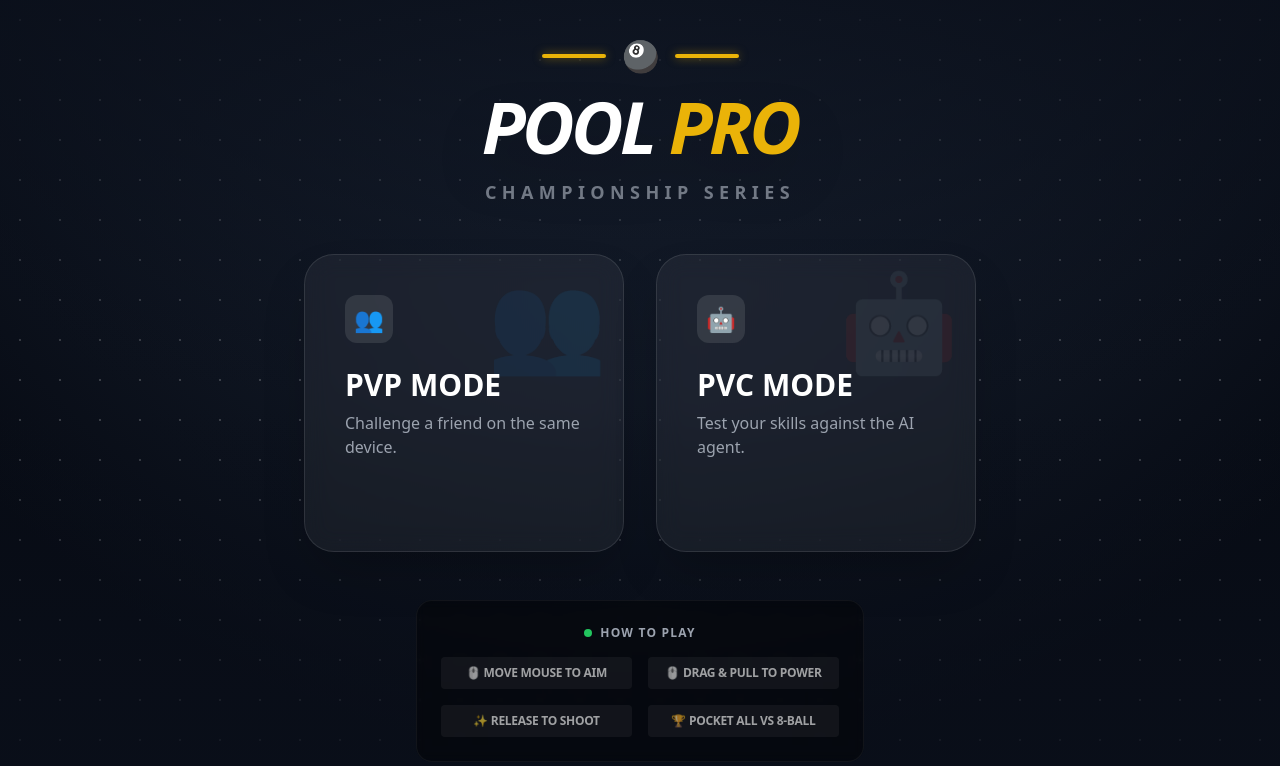
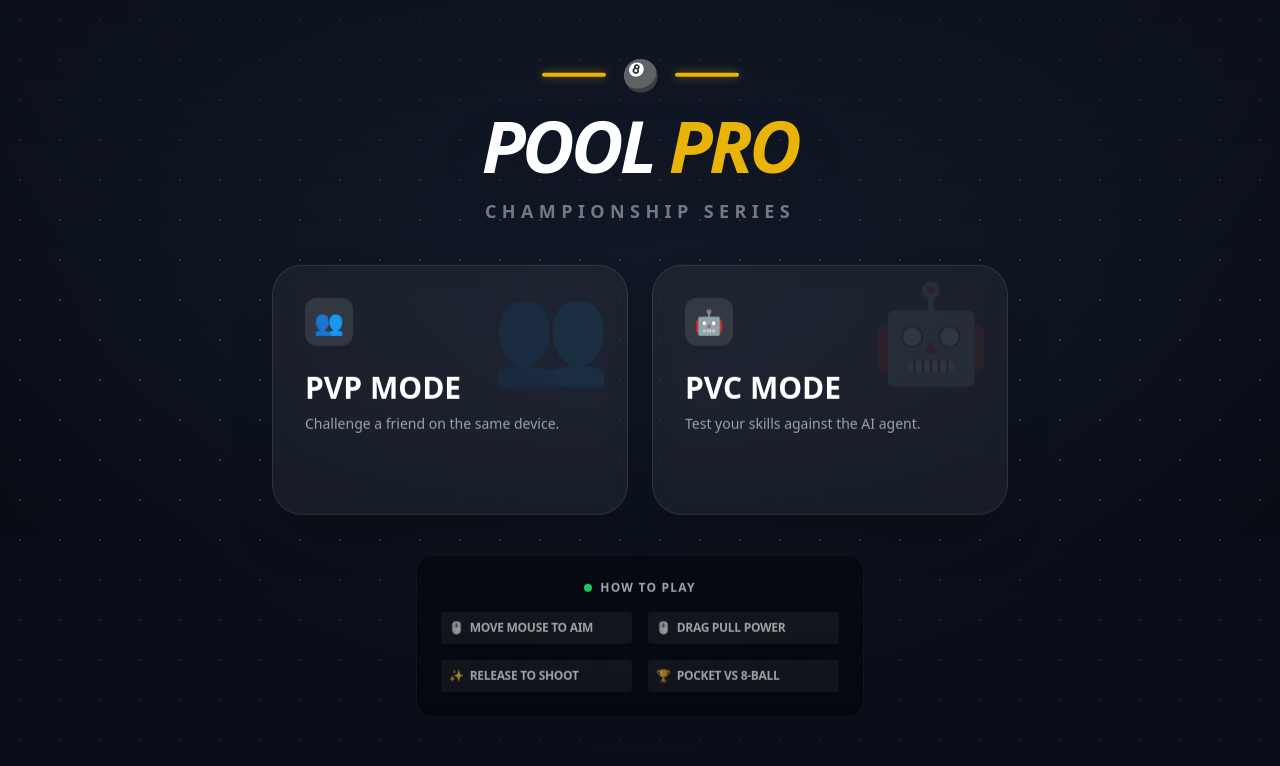
Before and after one commit to yeshakikani/pool, a React (Create React App) app: page / in a window 1280 px wide. Shown: the top 766 px of the page. Built offline with nearby package versions, Linux system fonts and the light colour scheme.

Commit message:
favicon ico done

```diff
--- a/public/index.html
+++ b/public/index.html
@@ -3,7 +3,7 @@
 
 <head>
   <meta charset="utf-8" />
-  <link rel="icon" href="%PUBLIC_URL%/favicon.ico" />
+  <link rel="icon" type="image/png" href="%PUBLIC_URL%/favicon.png" />
   <meta name="viewport" content="width=device-width, initial-scale=1, maximum-scale=5" />
   <meta name="theme-color" content="#070b14" />
   <meta name="description"
@@ -25,6 +25,7 @@
   <meta name="mobile-web-app-capable" content="yes" />
 
   <title>Pool Pro Championship - Play 8-Ball Pool Online</title>
+  <link rel="icon" type="image/png" href="%PUBLIC_URL%/favicon.png">
 </head>
 
 
--- a/src/components/poolgame.jsx
+++ b/src/components/poolgame.jsx
@@ -1037,7 +1037,7 @@ const PoolGame = () => {
   }, [gameMode]);
   if (!gameMode) {
     return (
-      <div className="min-h-screen w-full flex items-center justify-center p-4 relative overflow-hidden font-sans select-none" role="main">
+      <div className="h-[100dvh] w-full flex items-center justify-center p-2 sm:p-4 fixed inset-0 overflow-hidden font-sans select-none bg-[#070b14]" role="main">
 
         {/* Premium Performance Background: Radial Gradient replaces heavy image for 100% score */}
         <div
@@ -1052,37 +1052,38 @@ const PoolGame = () => {
         </div>
         <div aria-hidden="true" className="absolute inset-0 bg-gradient-to-b from-[#0a0f1a]/80 via-transparent to-[#0a0f1a]/90 z-0"></div>
 
+        <div className="relative z-10 w-full max-w-5xl flex flex-col items-center justify-center h-full max-h-[900px]">
 
-        <div className="relative z-10 w-full max-w-4xl text-center space-y-12">
+          <div className="flex flex-col items-center justify-center w-full gap-4 sm:gap-6 lg:gap-10 translate-y-[-2%]">
 
-          <div className="space-y-4 animate-in slide-in-from-top duration-700">
-            <div aria-hidden="true" className="flex items-center justify-center gap-4 mb-2">
-              <div className="w-16 h-1 bg-yellow-500 rounded-full shadow-[0_0_10px_rgba(234,179,8,0.5)]"></div>
-              <span className="text-yellow-500 text-3xl" role="img" aria-label="billiards ball">🎱</span>
-              <div className="w-16 h-1 bg-yellow-500 rounded-full shadow-[0_0_10px_rgba(234,179,8,0.5)]"></div>
+            <div className="space-y-2 lg:space-y-4 animate-in slide-in-from-top duration-700">
+              <div aria-hidden="true" className="flex items-center justify-center gap-2 lg:gap-4 mb-1 lg:mb-2">
+                <div className="w-10 lg:w-16 h-1 bg-yellow-500 rounded-full shadow-[0_0_10px_rgba(234,179,8,0.5)]"></div>
+                <span className="text-yellow-500 text-2xl lg:text-3xl" role="img" aria-label="billiards ball">🎱</span>
+                <div className="w-10 lg:w-16 h-1 bg-yellow-500 rounded-full shadow-[0_0_10px_rgba(234,179,8,0.5)]"></div>
               </div>
-            <h1 className="text-7xl font-black text-white tracking-tighter uppercase italic leading-none drop-shadow-2xl">
+              <h1 className="text-5xl md:text-6xl lg:text-7xl font-black text-white tracking-tighter uppercase italic leading-none drop-shadow-2xl text-center">
                 POOL <span className="text-yellow-500">PRO</span>
               </h1>
-            <p className="text-gray-400 text-lg font-bold tracking-[0.3em] uppercase opacity-70">Championship Series</p>
+              <p className="text-gray-400 text-xs md:text-base lg:text-lg font-bold tracking-[0.2em] lg:tracking-[0.3em] uppercase opacity-70 text-center">Championship Series</p>
             </div>
 
             {/* MODE CARDS */}
-          <div className="grid grid-cols-1 md:grid-cols-2 gap-8 w-full max-w-2xl mx-auto" role="group" aria-label="Select game mode">
+            <div className="grid grid-cols-1 md:grid-cols-2 gap-3 md:gap-6 w-full max-w-sm md:max-w-2xl lg:max-w-3xl mx-auto px-4" role="group" aria-label="Select game mode">
 
               <button
                 onClick={() => setGameMode('pvp')}
                 aria-label="Player vs Player mode - Challenge a friend on the same device"
-              className="group relative bg-white/5 hover:bg-white/10 border border-white/10 rounded-[30px] p-10 transition-all duration-500 hover:scale-105 active:scale-95 shadow-2xl backdrop-blur-md overflow-hidden"
+                className="group relative bg-white/5 hover:bg-white/10 border border-white/10 rounded-[24px] lg:rounded-[30px] p-5 lg:p-8 transition-all duration-500 hover:scale-105 active:scale-95 shadow-2xl backdrop-blur-md overflow-hidden text-center md:text-left"
               >
                 <div aria-hidden="true" className="absolute top-0 right-0 p-4 opacity-10 group-hover:opacity-20 transition-opacity">
-                <span className="text-8xl">👥</span>
+                  <span className="text-6xl lg:text-8xl">👥</span>
                 </div>
-              <div className="relative z-10 text-left">
-                <div aria-hidden="true" className="w-12 h-12 bg-white/10 rounded-xl flex items-center justify-center text-2xl mb-6 group-hover:bg-yellow-500 transition-colors duration-300">👥</div>
-                <h2 className="text-white text-3xl font-black mb-2">PVP MODE</h2>
-                <p className="text-gray-400 font-medium">Challenge a friend on the same device.</p>
-                <div aria-hidden="true" className="mt-8 flex items-center gap-2 text-yellow-500 font-bold text-sm tracking-widest opacity-0 group-hover:opacity-100 transition-all">
+                <div className="relative z-10 flex flex-col items-center md:items-start">
+                  <div aria-hidden="true" className="w-10 h-10 lg:w-12 lg:h-12 bg-white/10 rounded-xl flex items-center justify-center text-xl lg:text-2xl mb-3 lg:mb-6 group-hover:bg-yellow-500 transition-colors duration-300">👥</div>
+                  <h2 className="text-white text-2xl lg:text-3xl font-black mb-1 lg:mb-2">PVP MODE</h2>
+                  <p className="text-gray-400 font-medium text-xs lg:text-sm">Challenge a friend on the same device.</p>
+                  <div aria-hidden="true" className="mt-4 lg:mt-8 flex items-center justify-center md:justify-start gap-2 text-yellow-500 font-bold text-xs tracking-widest opacity-0 group-hover:opacity-100 transition-all">
                     START GAME <span className="group-hover:translate-x-2 transition-transform">→</span>
                   </div>
                 </div>
@@ -1091,16 +1092,16 @@ const PoolGame = () => {
               <button
                 onClick={() => setGameMode('pvc')}
                 aria-label="Player vs Computer mode - Test your skills against the AI agent"
-              className="group relative bg-white/5 hover:bg-white/10 border border-white/10 rounded-[30px] p-10 transition-all duration-500 hover:scale-105 active:scale-95 shadow-2xl backdrop-blur-md overflow-hidden"
+                className="group relative bg-white/5 hover:bg-white/10 border border-white/10 rounded-[24px] lg:rounded-[30px] p-5 lg:p-8 transition-all duration-500 hover:scale-105 active:scale-95 shadow-2xl backdrop-blur-md overflow-hidden text-center md:text-left"
               >
                 <div aria-hidden="true" className="absolute top-0 right-0 p-4 opacity-10 group-hover:opacity-20 transition-opacity">
-                <span className="text-8xl">🤖</span>
+                  <span className="text-6xl lg:text-8xl">🤖</span>
                 </div>
-              <div className="relative z-10 text-left">
-                <div aria-hidden="true" className="w-12 h-12 bg-white/10 rounded-xl flex items-center justify-center text-2xl mb-6 group-hover:bg-yellow-500 transition-colors duration-300">🤖</div>
-                <h2 className="text-white text-3xl font-black mb-2">PVC MODE</h2>
-                <p className="text-gray-400 font-medium">Test your skills against the AI agent.</p>
-                <div aria-hidden="true" className="mt-8 flex items-center gap-2 text-yellow-500 font-bold text-sm tracking-widest opacity-0 group-hover:opacity-100 transition-all">
+                <div className="relative z-10 flex flex-col items-center md:items-start">
+                  <div aria-hidden="true" className="w-10 h-10 lg:w-12 lg:h-12 bg-white/10 rounded-xl flex items-center justify-center text-xl lg:text-2xl mb-3 lg:mb-6 group-hover:bg-yellow-500 transition-colors duration-300">🤖</div>
+                  <h2 className="text-white text-2xl lg:text-3xl font-black mb-1 lg:mb-2">PVC MODE</h2>
+                  <p className="text-gray-400 font-medium text-xs lg:text-sm">Test your skills against the AI agent.</p>
+                  <div aria-hidden="true" className="mt-4 lg:mt-8 flex items-center justify-center md:justify-start gap-2 text-yellow-500 font-bold text-xs tracking-widest opacity-0 group-hover:opacity-100 transition-all">
                     START GAME <span className="group-hover:translate-x-2 transition-transform">→</span>
                   </div>
                 </div>
@@ -1109,18 +1110,19 @@ const PoolGame = () => {
             </div>
 
             {/* HELP CARD */}
-          <div className="max-w-md mx-auto bg-black/40 border border-white/5 rounded-2xl p-6 backdrop-blur-sm animate-in fade-in duration-1000 slide-in-from-bottom-5" role="region" aria-label="How to play">
-            <h2 className="text-gray-400 font-black text-xs uppercase tracking-widest mb-4 flex items-center justify-center gap-2">
-              <span aria-hidden="true" className="w-2 h-2 rounded-full bg-green-500"></span> How to Play
+            <div className="max-w-md w-full mx-auto bg-black/40 border border-white/5 rounded-xl lg:rounded-2xl p-4 lg:p-6 backdrop-blur-sm animate-in fade-in duration-1000 slide-in-from-bottom-5 px-4" role="region" aria-label="How to play">
+              <h2 className="text-gray-400 font-black text-[10px] lg:text-xs uppercase tracking-widest mb-3 lg:mb-4 flex items-center justify-center gap-2">
+                <span aria-hidden="true" className="w-1.5 h-1.5 lg:w-2 lg:h-2 rounded-full bg-green-500"></span> How to Play
               </h2>
-            <ul className="grid grid-cols-2 gap-4 text-xs font-bold uppercase tracking-tight text-white/60 list-none p-0 m-0">
-              <li className="bg-white/5 p-2 rounded"><span aria-hidden="true">🖱️</span> Move Mouse to Aim</li>
-              <li className="bg-white/5 p-2 rounded"><span aria-hidden="true">🖱️</span> Drag &amp; Pull to Power</li>
-              <li className="bg-white/5 p-2 rounded"><span aria-hidden="true">✨</span> Release to Shoot</li>
-              <li className="bg-white/5 p-2 rounded"><span aria-hidden="true">🏆</span> Pocket all vs 8-Ball</li>
+              <ul className="grid grid-cols-2 gap-2 lg:gap-4 text-[9px] lg:text-xs font-bold uppercase tracking-tight text-white/60 list-none p-0 m-0">
+                <li className="bg-white/5 p-2 rounded flex items-center gap-1.5"><span aria-hidden="true">🖱️</span> Move Mouse to Aim</li>
+                <li className="bg-white/5 p-2 rounded flex items-center gap-1.5"><span aria-hidden="true">🖱️</span> Drag Pull Power</li>
+                <li className="bg-white/5 p-2 rounded flex items-center gap-1.5"><span aria-hidden="true">✨</span> Release to Shoot</li>
+                <li className="bg-white/5 p-2 rounded flex items-center gap-1.5"><span aria-hidden="true">🏆</span> Pocket vs 8-Ball</li>
               </ul>
             </div>
 
+          </div>
         </div>
       </div>
     );
@@ -1331,82 +1333,62 @@ const PoolGame = () => {
           aria-describedby="game-over-message"
         >
           <div
-            className={`w-full max-w-[90%] sm:max-w-sm md:max-w-md bg-slate-900 border-2 sm:border-[3px] ${gameMode === 'pvc' && gameState.winner === 1
-              ? 'border-green-500 shadow-[0_0_100px_rgba(34,197,94,0.3)]'
-              : 'border-yellow-500 shadow-[0_0_100px_rgba(234,179,8,0.3)]'
-              } rounded-xl sm:rounded-[30px] md:rounded-[50px] text-center transform animate-in zoom-in duration-500 overflow-y-auto`}
+            className={`w-full max-w-[90%] sm:max-w-sm md:max-w-md bg-[#0a0f1a]/95 backdrop-blur-2xl border-2 sm:border-[4px] ${gameMode === 'pvc' && gameState.winner === 1
+              ? 'border-green-400 shadow-[0_0_120px_rgba(74,222,128,0.4)]'
+              : 'border-yellow-400 shadow-[0_0_120px_rgba(250,204,21,0.4)]'
+              } rounded-[40px] text-center transform animate-in zoom-in duration-500 overflow-y-auto relative`}
             style={{
               maxHeight: '92dvh',
-              padding: isMobileLandscape ? '10px 14px' : '24px 20px',
+              padding: isMobileLandscape ? '16px 20px' : '40px 30px',
             }}
           >
-            {/* Trophy emoji */}
+            {/* Background Glow Effect */}
+            <div className={`absolute top-0 left-1/2 -translate-x-1/2 w-32 h-32 blur-[60px] opacity-20 -z-10 ${gameMode === 'pvc' && gameState.winner === 1 ? 'bg-green-500' : 'bg-yellow-500'}`}></div>
+
+            {/* Trophy emoji / Icon */}
             <div
               aria-hidden="true"
-              className="drop-shadow-2xl"
+              className="relative inline-block mb-4 sm:mb-8"
+            >
+              <div className={`absolute inset-0 blur-3xl opacity-50 ${gameMode === 'pvc' && gameState.winner === 1 ? 'bg-green-500' : 'bg-yellow-500'}`}></div>
+              <div
+                className="relative text-7xl sm:text-8xl drop-shadow-[0_0_15px_rgba(0,0,0,0.5)] animate-[bounce_3s_infinite]"
                 style={{
-                fontSize: isMobileLandscape ? '1.5rem' : '3rem',
-                marginBottom: isMobileLandscape ? '2px' : '12px',
+                  fontSize: isMobileLandscape ? '2.5rem' : '5rem',
                 }}
               >
-              {gameMode === 'pvc' && gameState.winner === 1 ? '' : '🏆'}
+                {gameMode === 'pvc' && gameState.winner === 1 ? '🏆' : (gameState.winner === 2 && gameMode === 'pvc' ? '🤖' : '🏆')}
+              </div>
             </div>
 
             <h2
               id="game-over-title"
-              className="text-white font-black tracking-tighter italic uppercase leading-none"
+              className="text-white font-black tracking-tighter italic uppercase leading-tight mb-1"
               style={{
-                fontSize: isMobileLandscape ? '1.2rem' : '1.5rem',
-                marginBottom: isMobileLandscape ? '4px' : '6px',
+                fontSize: isMobileLandscape ? '1.8rem' : '2.8rem',
               }}
             >
-              {gameMode === 'pvc' && gameState.winner === 1 ? 'YOU WIN!' : 'GAME OVER'}
+              {gameMode === 'pvc'
+                ? (gameState.winner === 1 ? 'YOU WIN!' : 'AI WINS!')
+                : `PLAYER ${gameState.winner} WINS!`}
             </h2>
 
             <div
               aria-hidden="true"
               className={`${gameMode === 'pvc' && gameState.winner === 1
-                ? 'bg-green-500 shadow-[0_0_15px_rgba(34,197,94,0.8)]'
-                : 'bg-yellow-500 shadow-[0_0_15px_rgba(234,179,8,0.8)]'
-                } mx-auto rounded-full`}
+                ? 'bg-green-500'
+                : 'bg-yellow-500'
+                } mx-auto rounded-full mt-2`}
               style={{
-                height: isMobileLandscape ? '2px' : '3px',
-                width: isMobileLandscape ? '40px' : '60px',
-                margin: isMobileLandscape ? '4px auto' : '10px auto 12px',
+                height: '4px',
+                width: '80px',
+                margin: isMobileLandscape ? '8px auto' : '15px auto 20px',
               }}
             />
 
-            <p
-              className="text-white font-black tracking-tight uppercase"
-              style={{
-                fontSize: isMobileLandscape ? '0.7rem' : '1rem',
-                marginBottom: isMobileLandscape ? '6px' : '14px',
-              }}
-            >
-              {gameMode === 'pvc'
-                ? (gameState.winner === 1 ? 'CONGRATULATIONS!' : 'AI PLAYER WINS!')
-                : `PLAYER ${gameState.winner} WINS!`
-              }
-            </p>
 
-            <div
-              className="bg-white/5 rounded-xl border border-white/10 shadow-inner"
-              style={{
-                padding: isMobileLandscape ? '5px 10px' : '10px 14px',
-                marginBottom: isMobileLandscape ? '8px' : '16px',
-              }}
-            >
-              <p
-                id="game-over-message"
-                className={`${gameMode === 'pvc' && gameState.winner === 1 ? 'text-green-400' : 'text-yellow-400'
-                  } font-bold italic uppercase tracking-wider leading-relaxed`}
-                style={{ fontSize: isMobileLandscape ? '8px' : '11px' }}
-              >
-                &ldquo; {gameState.message} &rdquo;
-              </p>
-            </div>
 
-            <div className="flex flex-col" style={{ gap: isMobileLandscape ? '5px' : '8px' }}>
+            <div className="flex flex-col gap-3 sm:gap-4">
               <button
                 aria-label="Play again — start a new game"
                 onClick={() => {
@@ -1424,29 +1406,25 @@ const PoolGame = () => {
                   });
                   setTimeout(() => setGameMode(current), 50);
                 }}
-                className="bg-yellow-500 hover:bg-yellow-400 text-black font-black rounded-full shadow-[0_4px_0_rgb(161,98,7)] transition-all hover:-translate-y-1 active:translate-y-1 active:shadow-none w-full"
-                style={{
-                  fontSize: isMobileLandscape ? '0.8rem' : '1rem',
-                  padding: isMobileLandscape ? '6px 0' : '12px 0',
-                }}
+                className="group relative bg-yellow-500 hover:bg-yellow-400 text-black font-black rounded-2xl py-4 sm:py-5 transition-all duration-300 overflow-hidden shadow-[0_10px_20px_rgba(234,179,8,0.2)]"
               >
-                PLAY AGAIN
+                <div className="absolute inset-0 bg-gradient-to-r from-white/0 via-white/40 to-white/0 -translate-x-full group-hover:animate-[shimmer_1.5s_infinite]"></div>
+                <span className="relative z-10 text-lg uppercase tracking-wider">Play Another Match</span>
               </button>
+
               <button
                 aria-label="Exit to main menu"
                 onClick={() => setGameMode(null)}
-                className="text-white/30 hover:text-white font-bold transition-all uppercase tracking-[0.2em] w-full"
-                style={{
-                  fontSize: '10px',
-                  paddingTop: isMobileLandscape ? '2px' : '6px',
-                }}
+                className="text-white/40 hover:text-white font-bold transition-all uppercase tracking-[0.3em] py-2"
+                style={{ fontSize: '10px' }}
               >
-                Exit to Menu
+                Back to Menu
               </button>
             </div>
           </div>
         </div>
       )}
+
       {/* ROTATE DEVICE OVERLAY */}
       {isPortrait && (
         <div
@@ -1482,6 +1460,7 @@ const PoolGame = () => {
         </div>
       )}
     </div>
+
   );
 };
 
```
Also changed, not shown: public/favicon.png (added), 1 other file (tests, documents, lock files or other folders). Lines whose indentation alone changed are shown as unchanged.
